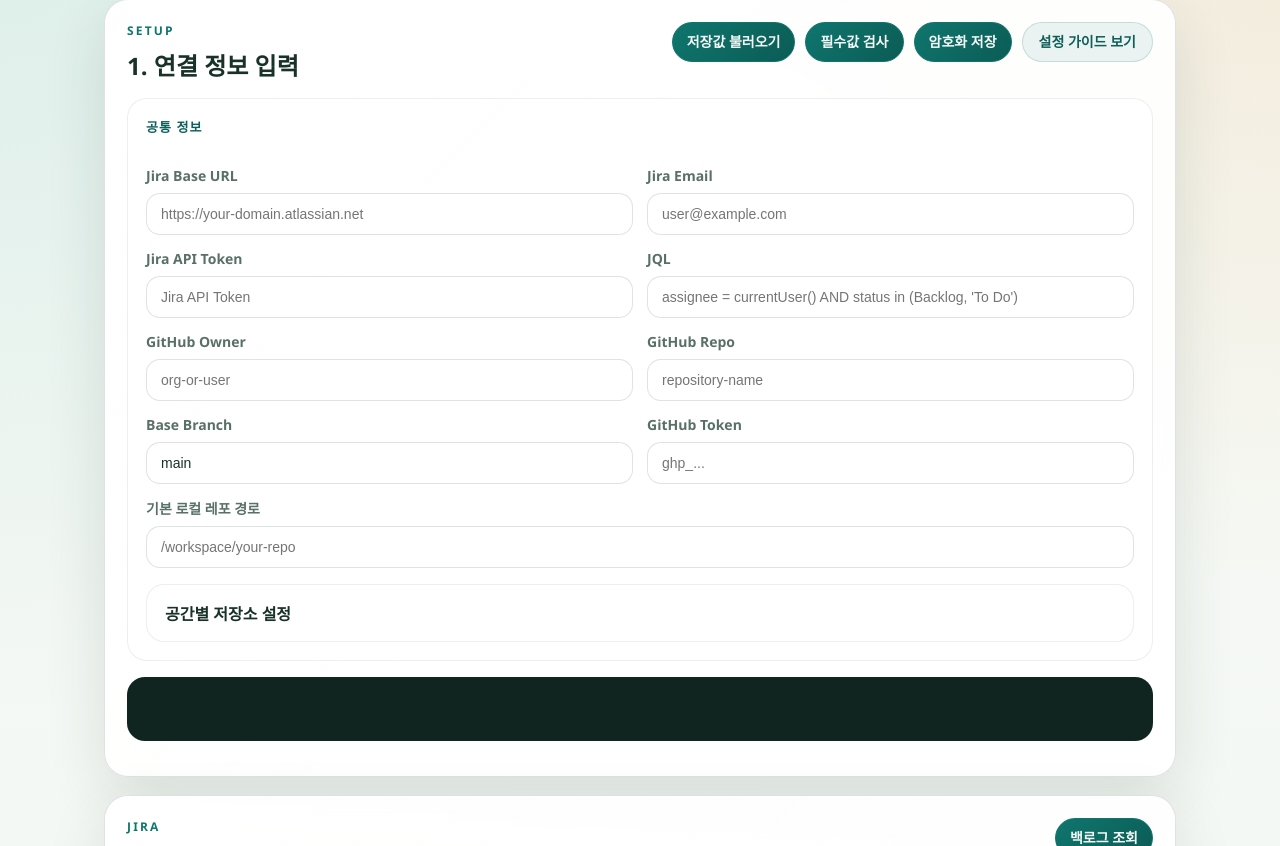
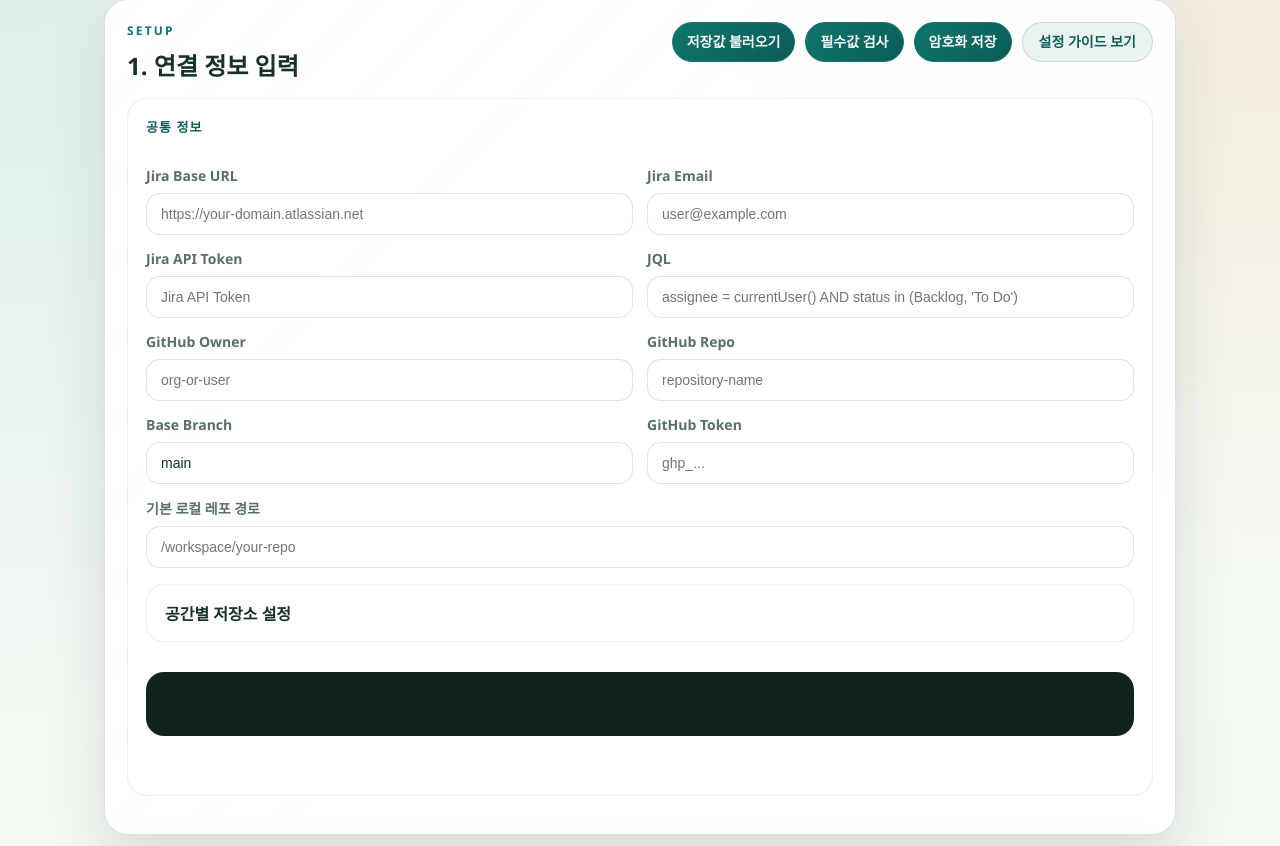
Before and after one commit to yongsugroove-developer/jira-auto-agent, a Flask app: page / in a window 1280 px wide. Shown: the part 150-996 px from the top of the page. Run offline with Flask 3, Linux system fonts and the light colour scheme.

Commit message:
GCPPLDCAD-622: [jira-codex] 문의 테스트 일감

```diff
--- a/app/static/style.css
+++ b/app/static/style.css
@@ -543,6 +543,8 @@ tbody tr:hover {
   position: sticky;
   top: 18px;
   z-index: 2;
+  max-height: calc(100vh - 36px);
+  overflow-y: auto;
   margin-bottom: 16px;
   padding: 18px;
   border: 1px solid rgba(24, 49, 41, 0.08);
--- a/app/templates/index.html
+++ b/app/templates/index.html
@@ -70,10 +70,9 @@
             </label>
           </div>
         </details>
+        <pre id="config_result" class="result"></pre>
+        <div id="config_result_actions" class="result-actions"></div>
       </section>
-
-      <pre id="config_result" class="result"></pre>
-      <div id="config_result_actions" class="result-actions"></div>
     </section>
 
     <section class="card">
```
